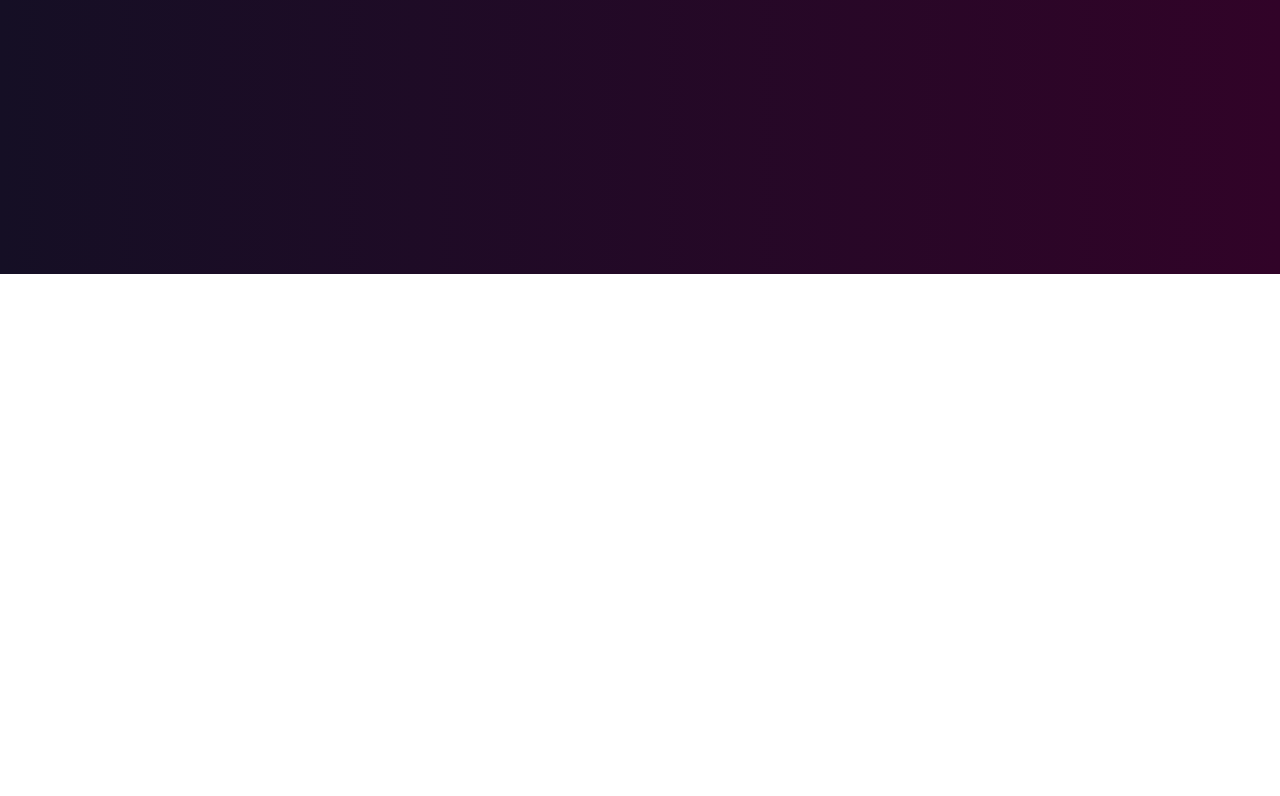
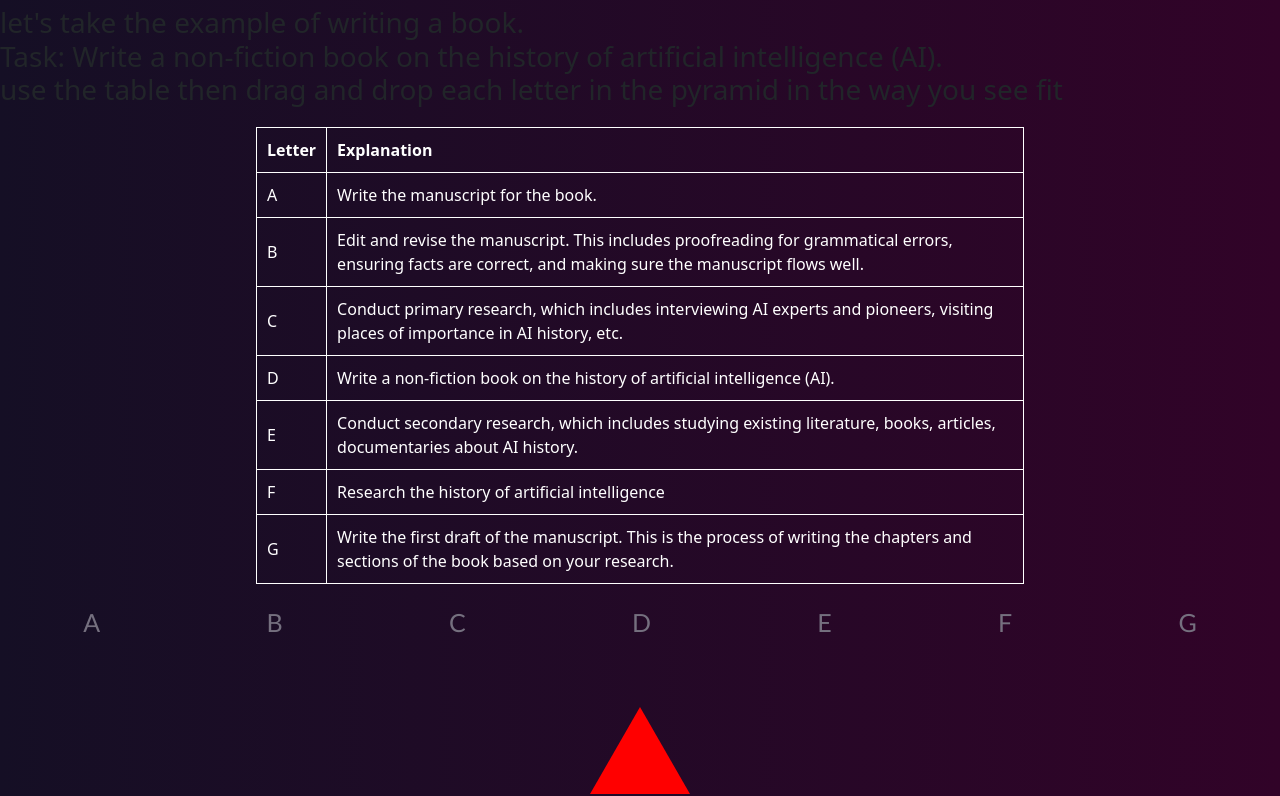
Before and after one commit to motez-baccouch/nextgen-front, a React (Create React App) app: page /triangles in a window 1280 px wide. Shown: the part 526-1322 px from the top of the page. Before the commit the page ends 800 px from the top, so only its background shows below. Built offline with nearby package versions, Linux system fonts and the light colour scheme.

Commit message:
update 0.3
added reverse engineering problem , divide and conquer then added a button to change the video language and tweaked a lot of stuff

```diff
--- a/package.json
+++ b/package.json
@@ -18,6 +18,8 @@
     "react": "^18.2.0",
     "react-ace": "^10.1.0",
     "react-bootstrap": "^2.7.4",
+    "react-dnd": "^16.0.1",
+    "react-dnd-html5-backend": "^16.0.1",
     "react-dom": "^18.2.0",
     "react-icons": "^4.9.0",
     "react-router-dom": "^6.11.2",
--- a/src/App.tsx
+++ b/src/App.tsx
@@ -7,6 +7,8 @@ import Quiz from './Quiz';
 import Courses from './Courses';
 import Spread from './Spread';
 import BugPuzzle from './bugPuzzle';
+import Triangles from './ThoughtFlow';
+import Reverse from './reverseEngineeing';
 
 
 const App: React.FC = () => {
@@ -20,6 +22,8 @@ const App: React.FC = () => {
       <Route path='/puzzle' element={<BugPuzzle/>} />
       <Route path='/courses' element={<Courses/>} />
       <Route path='/courses/courseSpread' element={<Spread/>} />
+      <Route path='/triangles' element={<Triangles/>} />
+      <Route path='/reverse' element={<Reverse/>} />
       </Routes>
       <Footer />
     </Router>
--- /dev/null
+++ b/src/ThoughtFlow.tsx
@@ -0,0 +1,151 @@
+import React, { useState, useCallback } from 'react'
+import { DndProvider, useDrag, useDrop } from 'react-dnd'
+import { HTML5Backend } from 'react-dnd-html5-backend'
+
+const ItemType = 'letter'
+
+interface DraggableLetterProps {
+  id: string;
+  name: string;
+}
+
+const DraggableLetter: React.FC<DraggableLetterProps> = ({ id, name }) => {
+  const [{isDragging}, drag] = useDrag({
+    type: ItemType,
+    item: { id },
+    collect: (monitor) => ({
+      isDragging: !!monitor.isDragging(),
+    }),
+  })
+
+  return (
+    <p
+      ref={drag}
+      style={{ opacity: isDragging ? 0.5 : 1 }}
+    >
+      {name}
+    </p>
+  )
+}
+
+interface TriangleProps {
+  id: number;
+  handleDrop: (triangleId: number, item: {id: string}) => void;
+  droppedLetterId: string | null;
+  isCorrect: boolean;
+}
+
+const Triangle: React.FC<TriangleProps> = ({ id, handleDrop, droppedLetterId, isCorrect }) => {
+  const [, drop] = useDrop(() => ({
+    accept: ItemType,
+    drop: (item: {id: string}) => handleDrop(id, item),
+    collect: (monitor) => ({
+      isOver: monitor.isOver(),
+      canDrop: monitor.canDrop(),
+    }),
+  }))
+
+  return (
+    <div
+      ref={drop}
+      style={{
+        width: 0,
+        height: 0,
+        borderLeft: '50px solid transparent',
+        borderRight: '50px solid transparent',
+        borderBottom: '87px solid red',
+        margin: '50px auto',
+        position: 'relative',
+      }}
+    >
+      {droppedLetterId && <p style={{position: 'absolute', top: '30px', margin: 0 , color: 'white'}}>{droppedLetterId}</p>}
+    </div>
+  )
+}
+
+const TriangleGame = () => {
+  const [triangles, setTriangles] = useState<Array<{id: number, droppedLetterId: string | null, isCorrect: boolean}>>(
+    Array.from({ length: 7 }, (_, i) => ({ id: i, droppedLetterId: null, isCorrect: false }))
+  );
+
+  const handleDrop = useCallback((triangleId: number, item: {id: string}) => {
+    setTriangles(prevTriangles =>
+      prevTriangles.map(t =>
+        t.id === triangleId ? { ...t, droppedLetterId: item.id, isCorrect: item.id === 'A' } : t
+      )
+    );
+  }, []);
+
+  return (
+    <div>
+      <h1>Divide and Conquer</h1>
+    <h3>let's take the example of writing a book.
+<br/>
+Task: Write a non-fiction book on the history of artificial intelligence (AI).
+<br/>
+use the table then drag and drop each letter in the pyramid in the way you see fit
+</h3>
+
+<table style={{margin: '20px auto', border: '1px solid white', width: '60%'}}>
+        <tr>
+          <th style={{border: '1px solid white', padding: '10px' , color : 'white'}}>Letter</th>
+          <th style={{border: '1px solid white', padding: '10px', color : 'white'}}>Explanation</th>
+        </tr>
+        <tr>
+          <td style={{border: '1px solid white', padding: '10px', color : 'white'}}>A</td>
+          <td style={{border: '1px solid white', padding: '10px', color : 'white'}}>Write the manuscript for the book.</td>
+        </tr>
+        <tr>
+          <td style={{border: '1px solid white', padding: '10px', color : 'white'}}>B</td>
+          <td style={{border: '1px solid white', padding: '10px', color : 'white'}}> Edit and revise the manuscript. This includes proofreading for grammatical errors, ensuring facts are correct, and making sure the manuscript flows well.</td>
+        </tr>
+        <tr>
+          <td style={{border: '1px solid white', padding: '10px', color : 'white'}}>C</td>
+          <td style={{border: '1px solid white', padding: '10px', color : 'white'}}>Conduct primary research, which includes interviewing AI experts and pioneers, visiting places of importance in AI history, etc.</td>
+        </tr>
+        <tr>
+          <td style={{border: '1px solid white', padding: '10px', color : 'white'}}>D</td>
+          <td style={{border: '1px solid white', padding: '10px', color : 'white'}}>Write a non-fiction book on the history of artificial intelligence (AI).</td>
+        </tr>
+        <tr>
+          <td style={{border: '1px solid white', padding: '10px', color : 'white'}}>E</td>
+          <td style={{border: '1px solid white', padding: '10px', color : 'white'}}>Conduct secondary research, which includes studying existing literature, books, articles, documentaries about AI history.</td>
+        </tr>
+        <tr>
+          <td style={{border: '1px solid white', padding: '10px', color : 'white'}}>F</td>
+          <td style={{border: '1px solid white', padding: '10px', color : 'white'}}>Research the history of artificial intelligence</td>
+        </tr>
+        <tr>
+          <td style={{border: '1px solid white', padding: '10px', color : 'white'}}>G</td>
+          <td style={{border: '1px solid white', padding: '10px', color : 'white'}}>Write the first draft of the manuscript. This is the process of writing the chapters and sections of the book based on your research.</td>
+        </tr>
+      </table>
+      <div style={{display: 'flex', justifyContent: 'space-around'}}>
+        <DraggableLetter id='A' name='A' />
+        <DraggableLetter id='B' name='B' />
+        <DraggableLetter id='C' name='C' />
+        <DraggableLetter id='D' name='D' />
+        <DraggableLetter id='E' name='E' />
+        <DraggableLetter id='F' name='F' />
+        <DraggableLetter id='G' name='G' />
+      </div>
+
+
+      <div style={{ display: 'flex', flexWrap: 'wrap', justifyContent: 'center' }}>
+        {triangles.map((triangle) => (
+          <div style={{ flexBasis: triangle.id < 1 ? '100%' : triangle.id < 3 ? '50%' : '25%' }}>
+            <Triangle key={triangle.id} id={triangle.id} handleDrop={handleDrop} droppedLetterId={triangle.droppedLetterId} isCorrect={triangle.isCorrect} />
+          </div>
+        ))}
+      </div>
+    </div>
+  )
+}
+
+const Triangles = () => (
+  <DndProvider backend={HTML5Backend}>
+    <TriangleGame />
+  </DndProvider>
+)
+
+export default Triangles
--- /dev/null
+++ b/src/reverseEngineeing.tsx
@@ -0,0 +1,77 @@
+import React, { useEffect, useState } from 'react';
+import {Editor , EditorFree} from './Editor';
+import './slides.scss';
+
+
+
+
+const Reverse: React.FC = () => {
+    const codeString = `
+    function generateWelcomeMessage(name, language) {
+        let message = "";
+        if(language === 'English'){
+            message = \`Hello, \${name}! Welcome to our site.\`;
+        } else if(language === 'Spanish'){
+            message = \`Hola, \${name}! Bienvenido a nuestro sitio.\`;
+        } else {
+            message = \`Hi, \${name}! You are welcome.\`;
+        }
+        console.log(message);
+    }
+
+    generateWelcomeMessage('John', 'English');
+    `;
+
+
+
+  const [code, setCode] = useState(codeString);
+
+
+  const handleCodeChange = (newCode: string) => {
+    setCode(newCode);
+  };
+
+
+
+
+  return (
+
+
+
+       <div style={{ width: '100%', maxWidth: '800px', margin: '0 auto' }}>
+            <h2 style={{ color: 'white' }}> This is simple JavaScript project, it has a small function that generates a welcome message.</h2>
+            <br/>
+            <h3 style={{color:"#75707f"}}>Here's the original code:</h3>
+<br/>
+<EditorFree value={code} onChange={handleCodeChange} />
+<form>
+  <div style={{color :"white"}}>
+  Your task is to tinker with the function to change its behavior in the following ways:
+<ul>
+<li>1- Add support for French. If the language is French, the message should be Bonjour, (name)! Bienvenue sur notre site.</li>
+<br/>
+<li>2- Change the default message (when the language is neither English, Spanish, nor French) to Hello, (name)! We're happy to see you here.</li>
+<br/>
+<li>3- Instead of logging the message to the console, return the message as a string from the function. Create another function logMessage() that takes a string as an argument and logs it to the console. Call logMessage() with the message returned from generateWelcomeMessage().
+
+</li>
+</ul>
+<br/>
+<input  className="form-control" id="Question1"  placeholder="can you please describe what the task is exactly:"  style={{ backgroundColor: 'transparent', color: 'white' }} />
+
+Please make the necessary modifications in the code and test it to ensure it works as expected. Happy coding!
+
+
+
+
+  </div>
+</form>
+<br/>
+
+
+
+          </div>
+  );
+};
+
+export default Reverse;
--- a/src/slides.tsx
+++ b/src/slides.tsx
@@ -4,6 +4,7 @@ import './progressBar.scss';
 import SurveyForm from './quizQuest';
 import {Editor , EditorFree} from './Editor';
 import jsPDF from 'jspdf';
+import Video from './video';
 
 
 
@@ -139,9 +140,7 @@ const Slideshow: React.FC = () => {
             <li>Project</li>
           </ul>
         </div>
-        <div style={{ width: '100%', maxWidth: '560px', margin: '0 auto' }}>
-        <iframe width="560" height="315" src="https://www.youtube.com/embed/dsXBgROjSqc" title="YouTube video player"  allow="accelerometer; autoplay; clipboard-write; encrypted-media; gyroscope; picture-in-picture; web-share" ></iframe>
-        </div>
+        <Video/>
          </>
       )}
 
--- /dev/null
+++ b/src/video.tsx
@@ -0,0 +1,32 @@
+import React, { useState } from 'react';
+
+function Video() {
+  const [videoUrl, setVideoUrl] = useState('https://www.youtube.com/embed/dsXBgROjSqc'); // Eng video
+  const [buttonText, setButtonText] = useState('Fr');
+
+  const handleClick = () => {
+    if (buttonText === 'Fr') {
+      setVideoUrl('https://www.youtube.com/embed/cOIJGGgaSIY'); // replace NEW_VIDEO_URL with the actual URL of the French video
+      setButtonText('Eng');
+    } else {
+      setVideoUrl('https://www.youtube.com/embed/dsXBgROjSqc'); // Eng video
+      setButtonText('Fr');
+    }
+  };
+
+  return (
+    <div style={{ width: '100%', maxWidth: '560px', margin: '0 auto' }}>
+      <iframe
+        width="560"
+        height="315"
+        src={videoUrl}
+        title="YouTube video player"
+        allow="accelerometer; autoplay; clipboard-write; encrypted-media; gyroscope; picture-in-picture; web-share"
+      >
+      </iframe>
+      <button onClick={handleClick}>{buttonText}</button>
+    </div>
+  );
+}
+
+export default Video;
```
Also changed, not shown: 1 other file (tests, documents, lock files or other folders).
